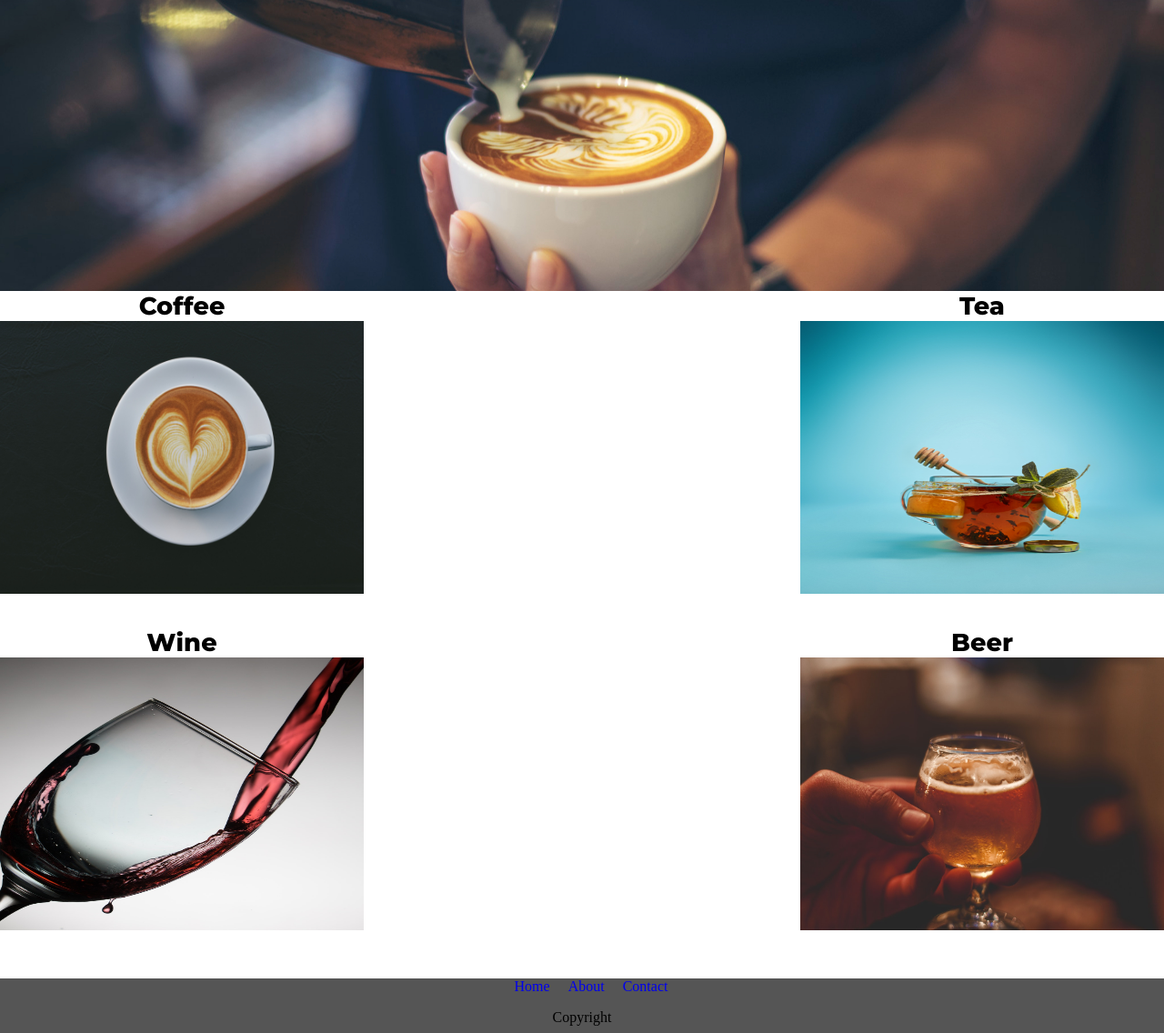
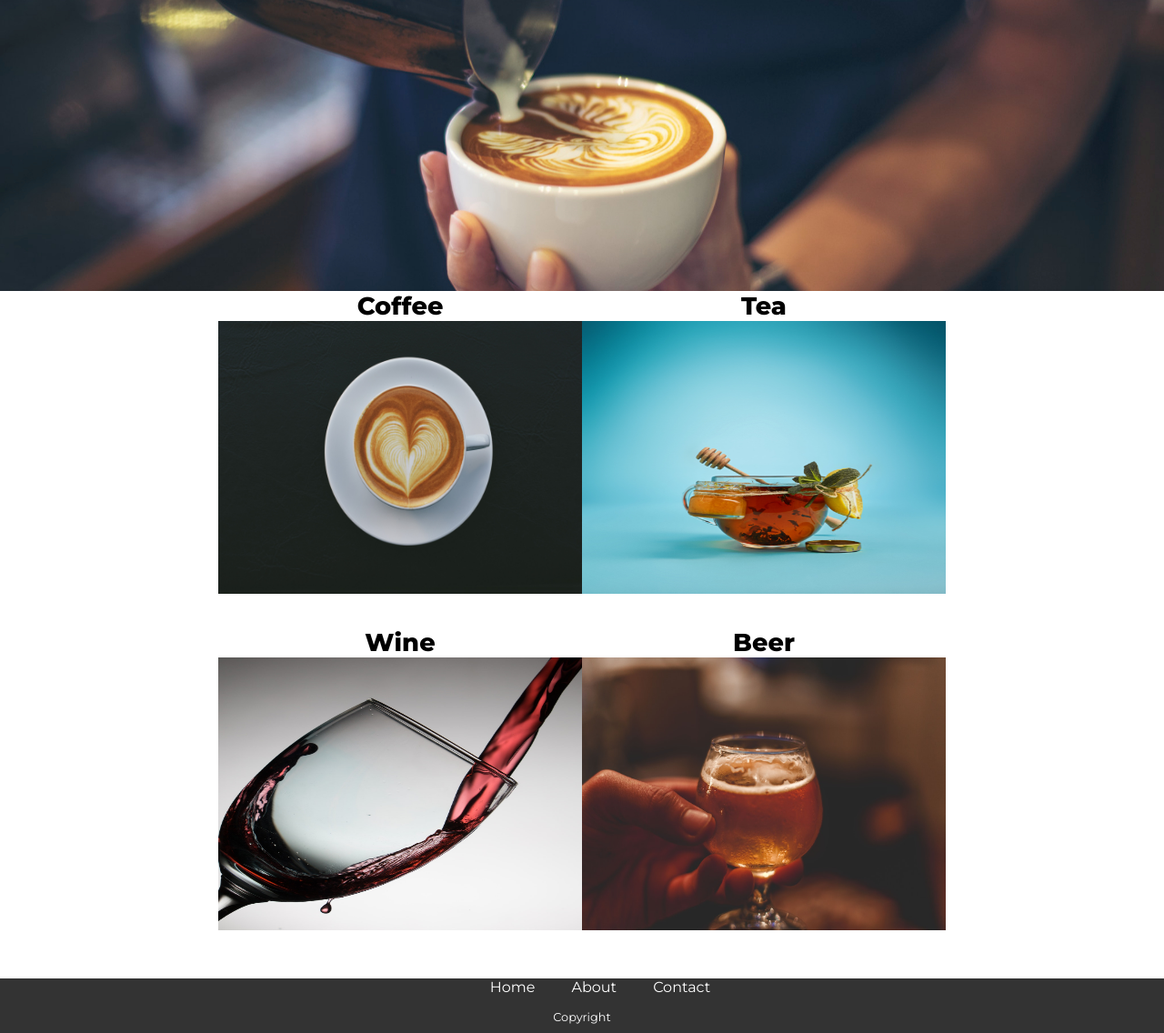
Before and after one commit to Jeffrey-88/Coffee-Bar, a plain HTML site: page index.html in a window 1280 px wide. Shown: the part 230-1366 px from the top of the page at 91% size. Drawn offline with Linux system fonts and the light colour scheme.

Commit message:
update style

```diff
--- a/style.css
+++ b/style.css
@@ -127,7 +127,7 @@ h2 {
 .menu {
   display: flex;
   align-items: center;
-  justify-content: space-between;
+  justify-content: center;
 }
 
 .menu div {
@@ -173,7 +173,7 @@ h2 {
 .footer {
   margin: o;
   height: 60px;
-  background-color: #555;
+  background-color: #333;
 }
 
 footer ul {
@@ -188,13 +188,21 @@ footer li {
 }
 
 footer a {
+  font-family: "Montserrat";
+  color: white;
+  text-align: center;
+  font-size: 1rem;
   list-style: none;
   text-decoration: none;
-  padding-right: 20px;
+  padding: 20px;
 }
 
 footer p {
   margin: 0;
   justify-content: center;
   display: flex;
+  font-family: "Montserrat";
+  color: white;
+  text-align: center;
+  font-size: 0.8rem;
 }
```
